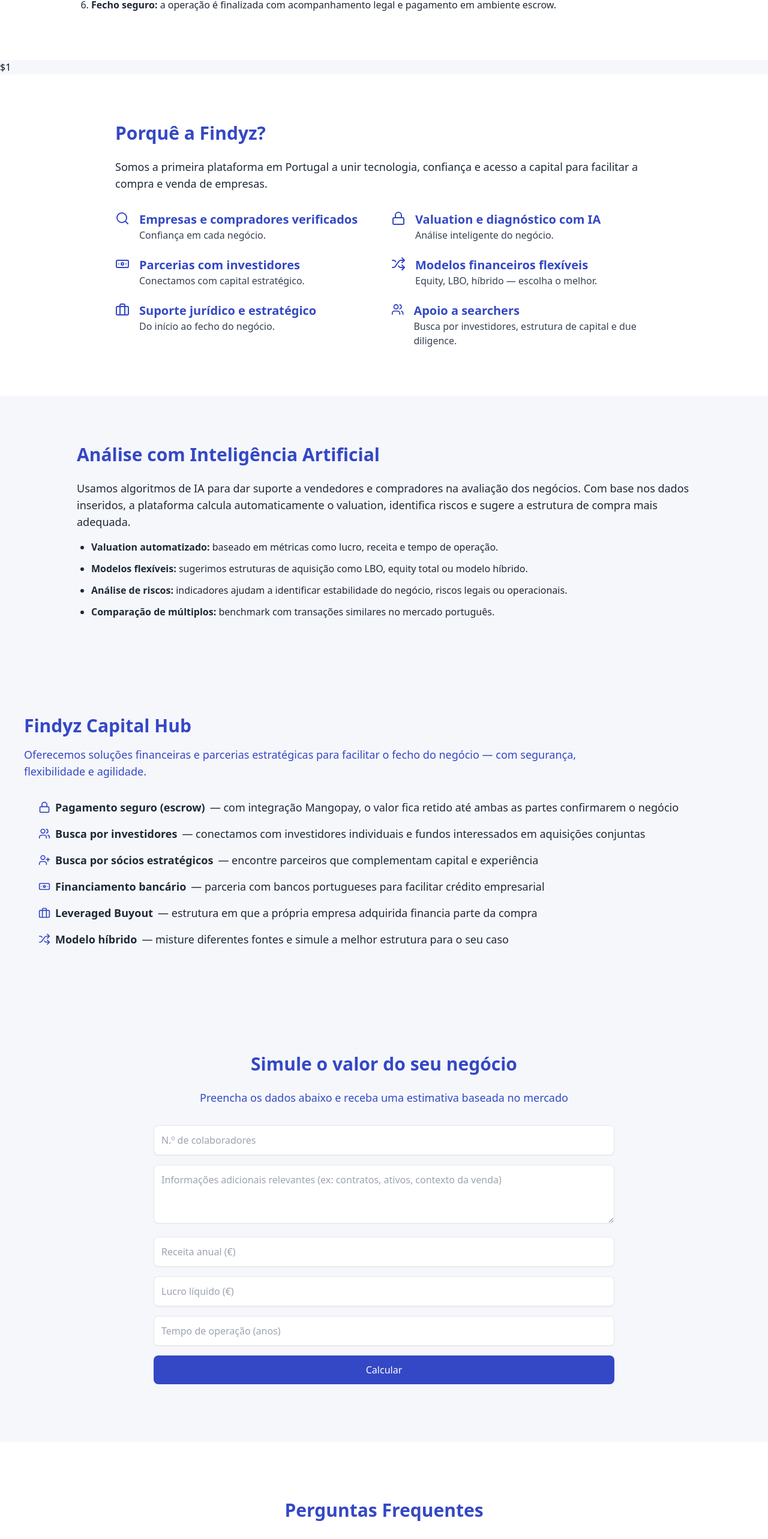
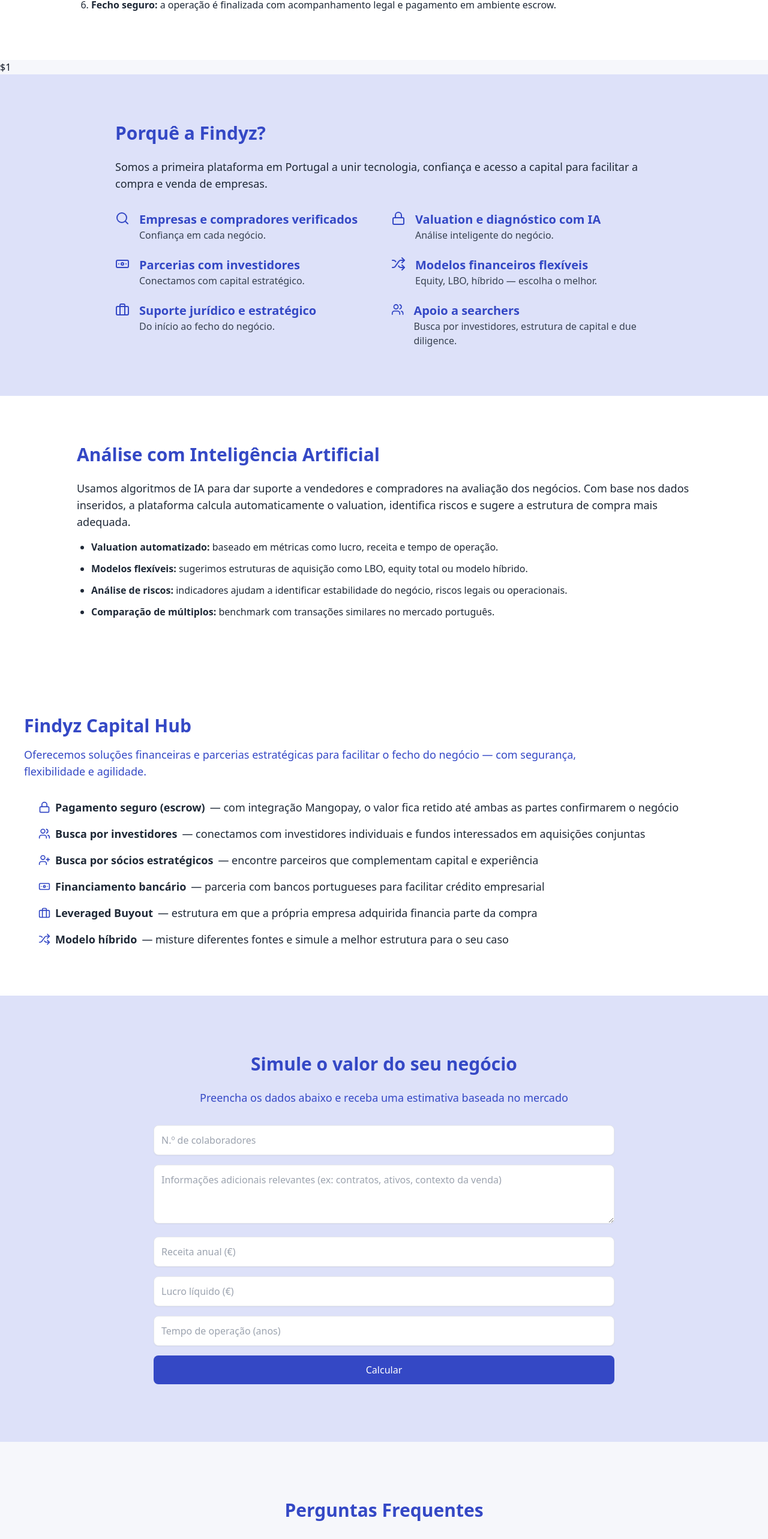
Before and after one commit to femascao/findyz, a Next.js app: page / in a window 1280 px wide. Shown: the part 936-3502 px from the top of the page at 60% size. Built offline with nearby package versions, Linux system fonts and the light colour scheme.

Commit message:
cores escuras

```diff
--- a/app/page.jsx
+++ b/app/page.jsx
@@ -114,7 +114,7 @@
         </section>
 
 $1
-        <section className="bg-white py-20 text-gray-800">
+        <section className="bg-[#DDE1F9] py-20 text-gray-800">
           <div className="max-w-4xl mx-auto text-left">
             <h2 className="text-3xl font-bold text-[#3448C5] mb-6">Porquê a Findyz?</h2>
             <p className="text-lg mb-4">Somos a primeira plataforma em Portugal a unir tecnologia, confiança e acesso a capital para facilitar a compra e venda de empresas.</p>
@@ -165,7 +165,7 @@
         </section>
 
         {/* Simulador com lógica avançada */}
-        <section id="analise-ia" className="bg-[#F6F7FB] py-20 px-6 scroll-mt-20">
+        <section id="analise-ia" className="bg-white py-20 px-6 scroll-mt-20">
   <div className="max-w-5xl mx-auto text-left">
     <h2 className="text-3xl font-bold text-[#3448C5] mb-6">Análise com Inteligência Artificial</h2>
     <p className="text-lg text-gray-800 mb-4">
@@ -180,7 +180,7 @@
   </div>
 </section>
 
-<section id="capital-hub" className="px-4 md:px-10 py-20 bg-[#F6F7FB] scroll-mt-20">
+<section id="capital-hub" className="px-4 md:px-10 py-20 bg-white scroll-mt-20">
           <div className="max-w-7xl mx-auto">
             <h2 className="text-3xl font-bold text-left text-[#3448C5]">Findyz Capital Hub</h2>
             <p className="mt-4 text-left text-[#3448C5] text-lg max-w-5xl">
@@ -198,7 +198,7 @@
           </div>
         </section>
 
-        <section className="bg-[#F6F7FB] py-24">
+        <section className="bg-[#DDE1F9] py-24">
           <div className="max-w-3xl mx-auto text-center">
             <h2 className="text-3xl font-bold text-[#3448C5] mb-6">Simule o valor do seu negócio</h2>
             <p className="text-lg text-[#3448C5] mb-8">Preencha os dados abaixo e receba uma estimativa baseada no mercado</p>
@@ -218,7 +218,7 @@
           </div>
         </section>
         {/* FAQ Section */}
-        <section className="px-6 py-24 bg-white">
+        <section className="px-6 py-24 bg-[#F6F7FB]">
           <div className="max-w-4xl mx-auto">
             <h2 className="text-3xl font-bold text-center text-[#3448C5] mb-10">Perguntas Frequentes</h2>
             <div className="space-y-6 text-gray-800 text-lg">
```
